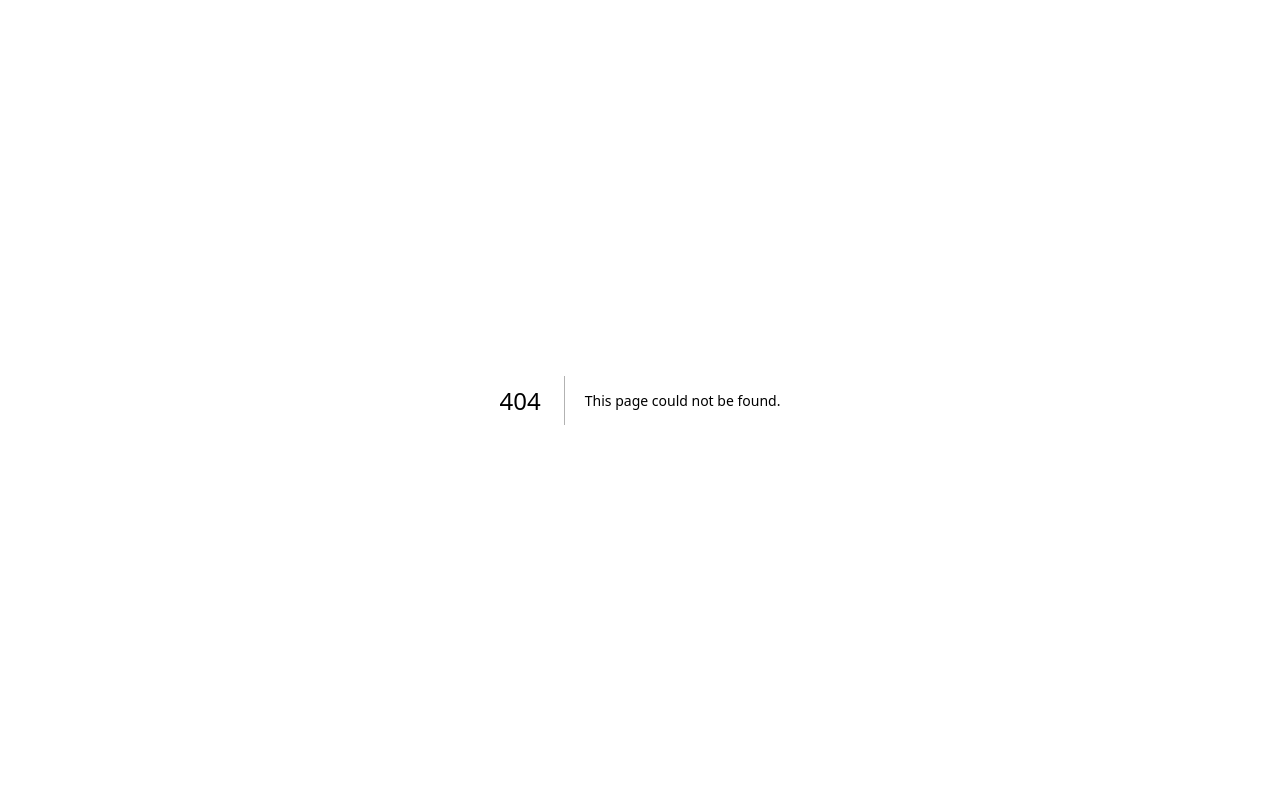
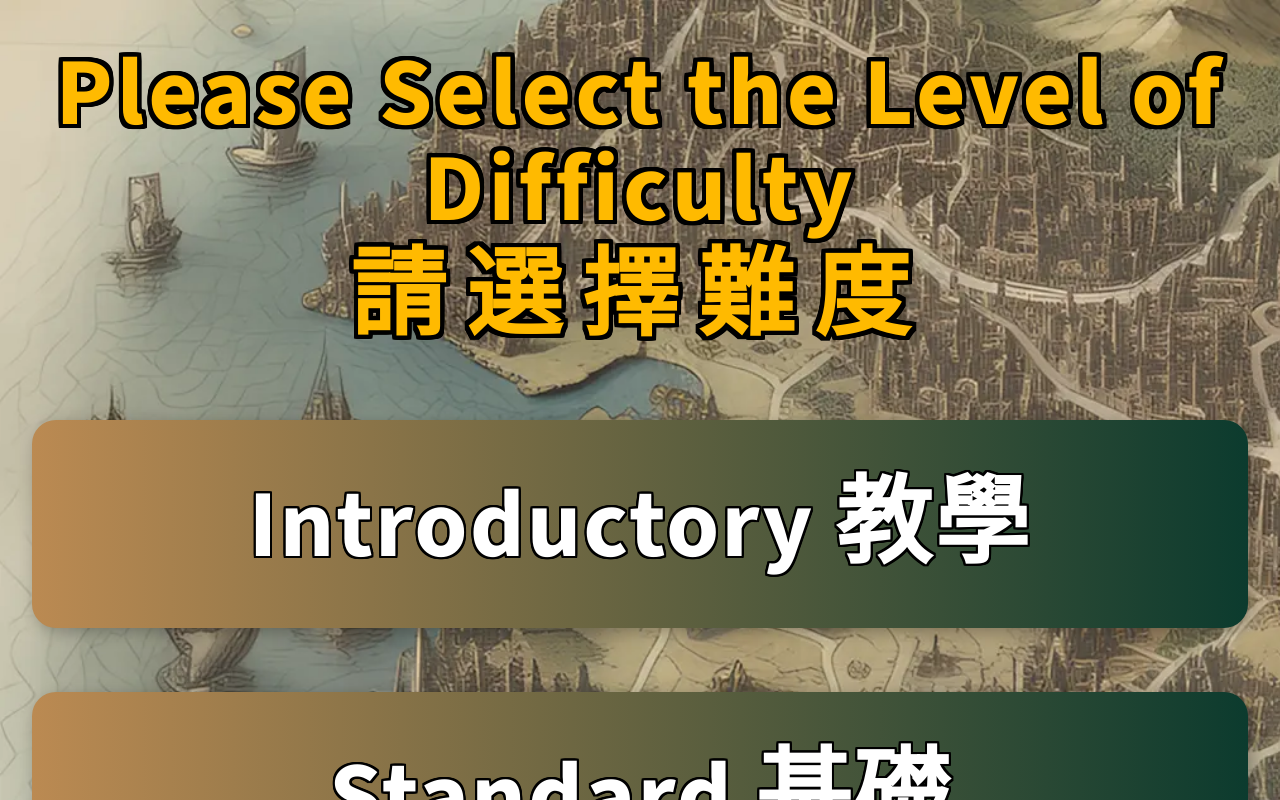
Before and after one commit to Game-as-a-Service/Pandemic-Reign-of-Cthulhu, a Next.js app in the folder frontend/: page /level-select in a window 1280 px wide. Before the commit this address had no page. Shown: the top 800 px of the page. Built offline with nearby package versions, Linux system fonts and the light colour scheme; a web font is replaced by a local one.

Commit message:
feature: add level selection ui page

```diff
--- a/frontend/app/globals.css
+++ b/frontend/app/globals.css
@@ -76,7 +76,16 @@
 }
 
 @layer utilities {
-  .text-outline {
+  .text-outline-2 {
+    text-shadow: -2px -2px 0 #000, -2px -1px 0 #000, -2px 0px 0 #000,
+      -2px 1px 0 #000, -2px 2px 0 #000, -1px -2px 0 #000, -1px -1px 0 #000,
+      -1px 0px 0 #000, -1px 1px 0 #000, -1px 2px 0 #000, 0px -2px 0 #000,
+      0px -1px 0 #000, 0px 0px 0 #000, 0px 1px 0 #000, 0px 2px 0 #000,
+      1px -2px 0 #000, 1px -1px 0 #000, 1px 0px 0 #000, 1px 1px 0 #000,
+      1px 2px 0 #000, 2px -2px 0 #000, 2px -1px 0 #000, 2px 0px 0 #000,
+      2px 1px 0 #000, 2px 2px 0 #000;
+  }
+  .text-outline-4 {
     text-shadow: -4px -4px 0 #000, -4px -3px 0 #000, -4px -2px 0 #000,
       -4px -1px 0 #000, -4px 0px 0 #000, -4px 1px 0 #000, -4px 2px 0 #000,
       -4px 3px 0 #000, -4px 4px 0 #000, -3px -4px 0 #000, -3px -3px 0 #000,
--- /dev/null
+++ b/frontend/app/level-select/page.tsx
@@ -0,0 +1,32 @@
+import { Button } from "@/components/ui/button";
+import { levels } from "@/config/levels";
+
+export default function LevelSelectDemo() {
+  return (
+    <main className="h-full pb-48 bg-cover bg-map pt-11">
+      <div className="container">
+        <h1 className="text-6xl font-bold leading-tight text-center text-outline-4 xl:text-8xl text-yellow tracking-[4px]">
+          Please Select the Level of Difficulty
+          <span className="block leading-tight tracking-[20px]">
+            請選擇難度
+          </span>
+        </h1>
+        <div className="grid grid-rows-3 gap-16 pt-16 justify-items-center">
+          {levels.map((level) => {
+            return (
+              <Button
+                key={level.en}
+                className="w-full h-auto transition-opacity bg-gradient-to-r from-tertiary to-secondary rounded-3xl py-14 shadow-custom hover:opacity-90 active:opacity-90"
+                size="lg"
+              >
+                <span className="text-white font-bold tracking-[2px] text-outline-2 text-7xl xl:text-8xl">
+                  {`${level.en} ${level.zh}`}
+                </span>
+              </Button>
+            );
+          })}
+        </div>
+      </div>
+    </main>
+  );
+}
--- /dev/null
+++ b/frontend/components/ui/button.tsx
@@ -0,0 +1,56 @@
+import * as React from "react"
+import { Slot } from "@radix-ui/react-slot"
+import { cva, type VariantProps } from "class-variance-authority"
+
+import { cn } from "@/lib/utils"
+
+const buttonVariants = cva(
+  "inline-flex items-center justify-center whitespace-nowrap rounded-md text-sm font-medium ring-offset-background transition-colors focus-visible:outline-none focus-visible:ring-2 focus-visible:ring-ring focus-visible:ring-offset-2 disabled:pointer-events-none disabled:opacity-50",
+  {
+    variants: {
+      variant: {
+        default: "bg-primary text-primary-foreground hover:bg-primary/90",
+        destructive:
+          "bg-destructive text-destructive-foreground hover:bg-destructive/90",
+        outline:
+          "border border-input bg-background hover:bg-accent hover:text-accent-foreground",
+        secondary:
+          "bg-secondary text-secondary-foreground hover:bg-secondary/80",
+        ghost: "hover:bg-accent hover:text-accent-foreground",
+        link: "text-primary underline-offset-4 hover:underline",
+      },
+      size: {
+        default: "h-10 px-4 py-2",
+        sm: "h-9 rounded-md px-3",
+        lg: "h-11 rounded-md px-8",
+        icon: "h-10 w-10",
+      },
+    },
+    defaultVariants: {
+      variant: "default",
+      size: "default",
+    },
+  }
+)
+
+export interface ButtonProps
+  extends React.ButtonHTMLAttributes<HTMLButtonElement>,
+    VariantProps<typeof buttonVariants> {
+  asChild?: boolean
+}
+
+const Button = React.forwardRef<HTMLButtonElement, ButtonProps>(
+  ({ className, variant, size, asChild = false, ...props }, ref) => {
+    const Comp = asChild ? Slot : "button"
+    return (
+      <Comp
+        className={cn(buttonVariants({ variant, size, className }))}
+        ref={ref}
+        {...props}
+      />
+    )
+  }
+)
+Button.displayName = "Button"
+
+export { Button, buttonVariants }
--- /dev/null
+++ b/frontend/config/levels.ts
@@ -0,0 +1,14 @@
+export const levels = [
+  {
+    en: "Introductory",
+    zh: "教學",
+  },
+  {
+    en: "Standard",
+    zh: "基礎",
+  },
+  {
+    en: "Expert",
+    zh: "專家",
+  },
+];
--- a/frontend/package.json
+++ b/frontend/package.json
@@ -12,6 +12,7 @@
   "dependencies": {
     "@radix-ui/react-dialog": "^1.0.5",
     "@radix-ui/react-progress": "^1.0.3",
+    "@radix-ui/react-slot": "^1.0.2",
     "class-variance-authority": "^0.7.0",
     "clsx": "^2.0.0",
     "lucide-react": "^0.288.0",
--- a/frontend/tailwind.config.js
+++ b/frontend/tailwind.config.js
@@ -91,6 +91,9 @@
       backgroundImage: {
         map: "url('/img/background.webp')",
       },
+      boxShadow: {
+        custom: "4px 4px 16px 0px rgba(0, 0, 0, 0.25)",
+      },
     },
   },
   plugins: [require("tailwindcss-animate")],
```
Also changed, not shown: 1 other file (tests, documents, lock files or other folders).
